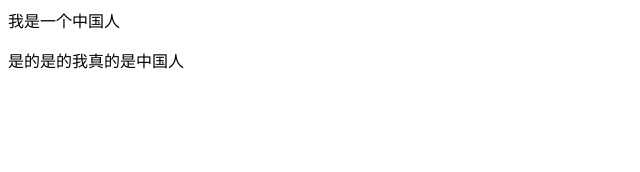
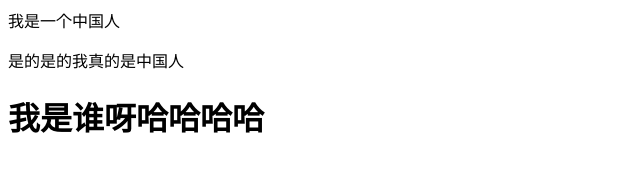
Before and after one commit to sjy0412/sjy01, a plain HTML site: page index.html in a window 1280 px wide. Shown: the whole page, without its empty margins (0-640 px from the left). Drawn offline with Linux system fonts and the light colour scheme.

Commit message:
第二次添加

```diff
--- a/index.html
+++ b/index.html
@@ -8,6 +8,7 @@
 		<div id="">
 			我是一个中国人
 			<p>是的是的我真的是中国人</p>
+			<h1>我是谁呀哈哈哈哈</h1>
 		</div>
 	</body>
 </html>
```
